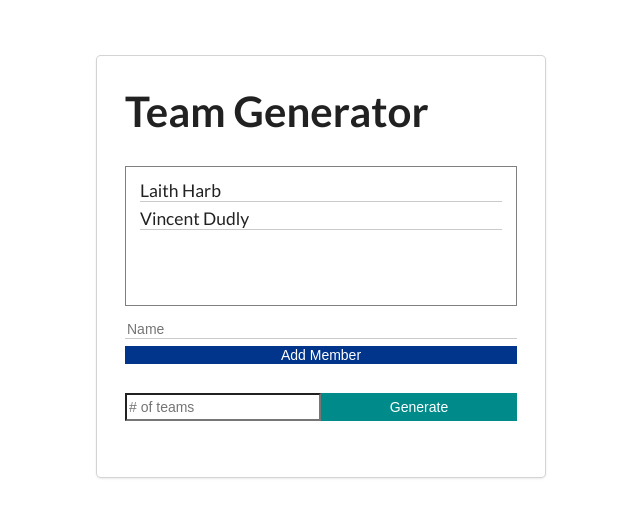
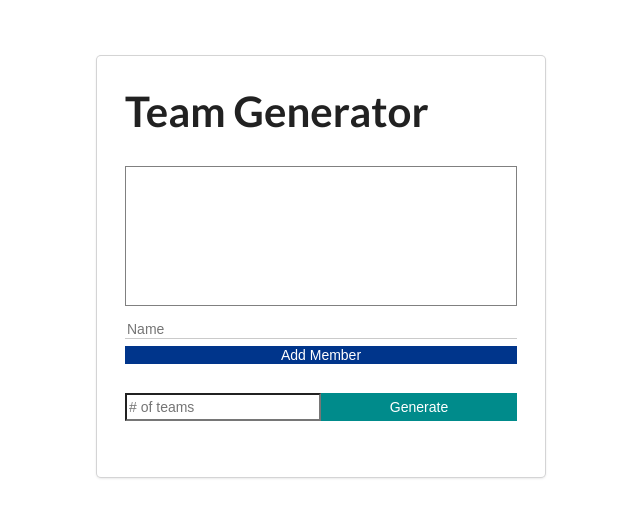
Before and after one commit to Yonis7/Team-Managment-App, an Angular app: page / in a window 1280 px wide. Shown: the top 518 px of the page, without its empty margins (319-959 px from the left). Built offline with nearby package versions, Linux system fonts and the light colour scheme.

Commit message:
Added structrual directive using *ngFor to display

```diff
--- a/src/app/app.component.html
+++ b/src/app/app.component.html
@@ -2,8 +2,7 @@
   <div class="ui card">
     <h1>Team Generator</h1>
     <ul class="list">
-      <li>Laith Harb</li>
-      <li>Vincent Dudly</li>
+      <li *ngFor="let member of members">{{member}}</li>
     </ul>
     <div class="add-members-container">
       <input #addMemberInput type="text" placeholder="Name"(input)="onInput(addMemberInput.value)" />
```
